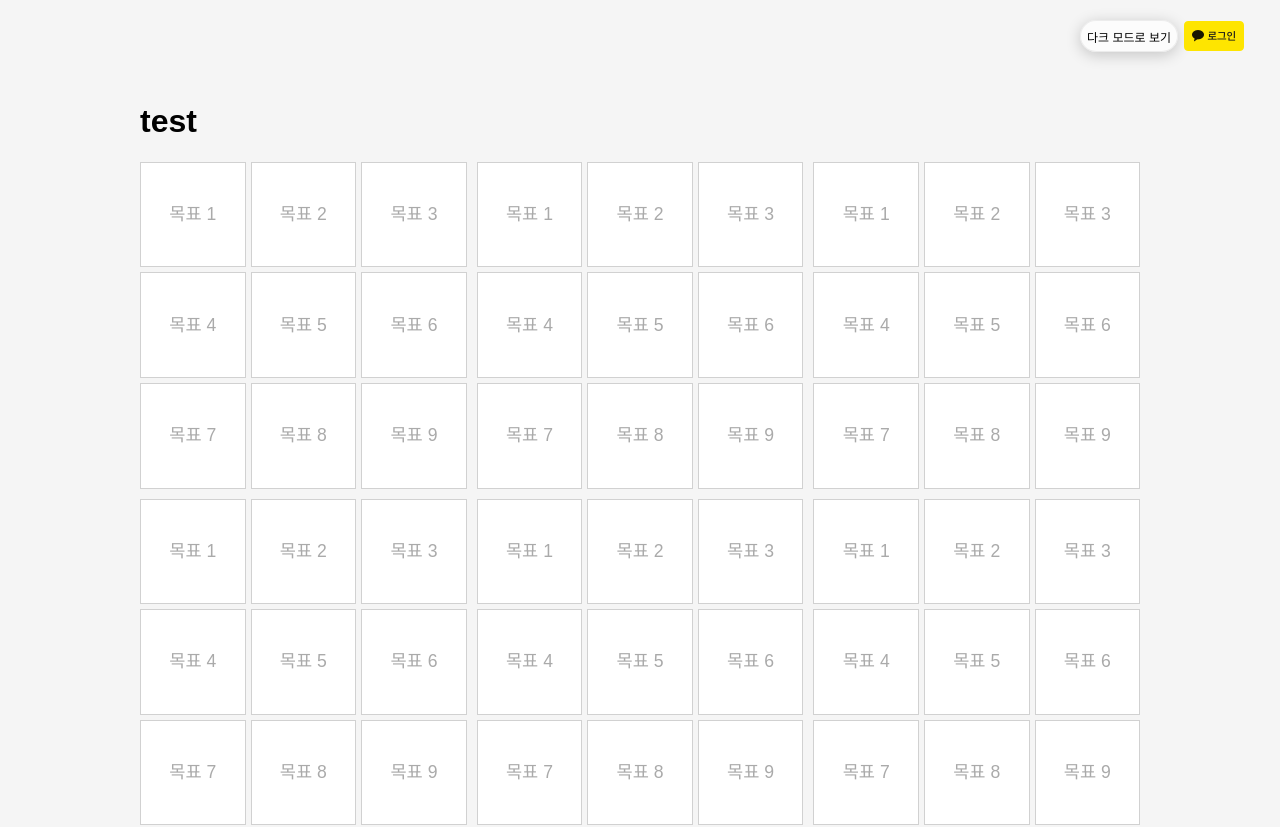
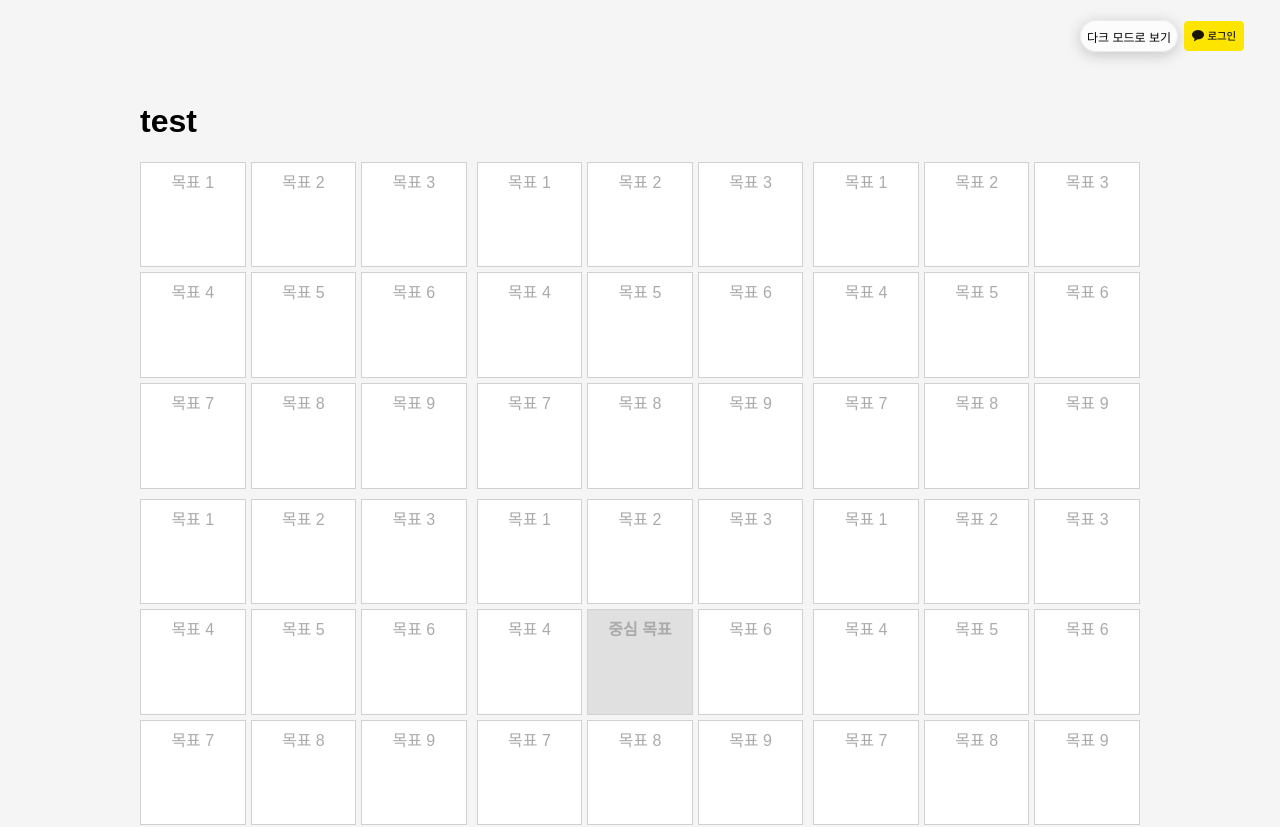
Before and after one commit to jiin329/mandalart, a React app in the folder front-end/: page / in a window 1280 px wide. Shown: the top 827 px of the page. Built offline with nearby package versions, Linux system fonts and the light colour scheme.

Commit message:
[feat/fe] change input box to textarea

```diff
--- a/front-end/src/mandalartGrid.tsx
+++ b/front-end/src/mandalartGrid.tsx
@@ -20,7 +20,7 @@ const MandalartGrid: React.FC<MandalartGridProps> = ({
         <CellComponent
           key={"cell_" + index}
           value={cell}
-          onChange={(e: ChangeEvent<HTMLInputElement>) =>
+          onChange={(e: ChangeEvent<HTMLTextAreaElement>) =>
             onCellChange(index, e.target.value)
           }
           placeholder={
@@ -33,23 +33,27 @@ const MandalartGrid: React.FC<MandalartGridProps> = ({
   </>
 );
 
-const Cell = styled.input<{ theme: any }>`
-  display: flex;
+const Cell = styled.textarea<{ theme: any }>`
+  display: inline-flex;
+  justify-content: center;
+  align-items: center;
+  vertical-align: middle;
   border: 1px solid #d1d1d1;
-  font-size: calc(0.3rem + 1vw);
-  text-align: center;
-  align-items: center;
-  justify-content: center;
+  font-size: calc(0.2rem + 1vw);
+  text-align: center; /* 가로 중앙 정렬 */
   background-color: ${({ theme }) => theme.background};
   color: ${({ theme }) => theme.color};
   aspect-ratio: 1;
-  width: 100%; /* input이 grid에 맞게 늘어나도록 설정 */
-  height: 100%; /* input이 grid에 맞게 늘어나도록 설정 */
-  box-sizing: border-box; /* 패딩과 보더가 포함된 너비 및 높이 계산 */
+  width: 100%;
+  height: 100%;
+  box-sizing: border-box;
+  word-wrap: break-word;
+  white-space: pre-wrap;
+  overflow-wrap: break-word;
   overflow: hidden;
-  word-wrap: ellipsis;
-  white-space: nowrap;
   padding: 10px;
+  resize: none;
+  line-height: 1.2;
 
   &:focus {
     border-color: #6a98b8;
--- a/front-end/src/mandalartPage.tsx
+++ b/front-end/src/mandalartPage.tsx
@@ -34,6 +34,7 @@ const MandalartPage: React.FC = () => {
               <Grid key={"grid_" + gridIndex}>
                 <MandalartGrid
                   cells={cells}
+                  isCenter={gridIndex === 4 || false}
                   onCellChange={(cellIndex: number, value: string) =>
                     handleCellChange(gridIndex, cellIndex, value)
                   }
--- a/front-end/src/style/globalStyle.ts
+++ b/front-end/src/style/globalStyle.ts
@@ -9,6 +9,10 @@ const GlobalStyle = createGlobalStyle`
     background-color: ${(props) => props.theme.background};
     color: ${(props) => props.theme.color};
   }
+
+  textarea {
+    font-family: Arial, sans-serif;
+  }
 `;
 
 export default GlobalStyle;
```
